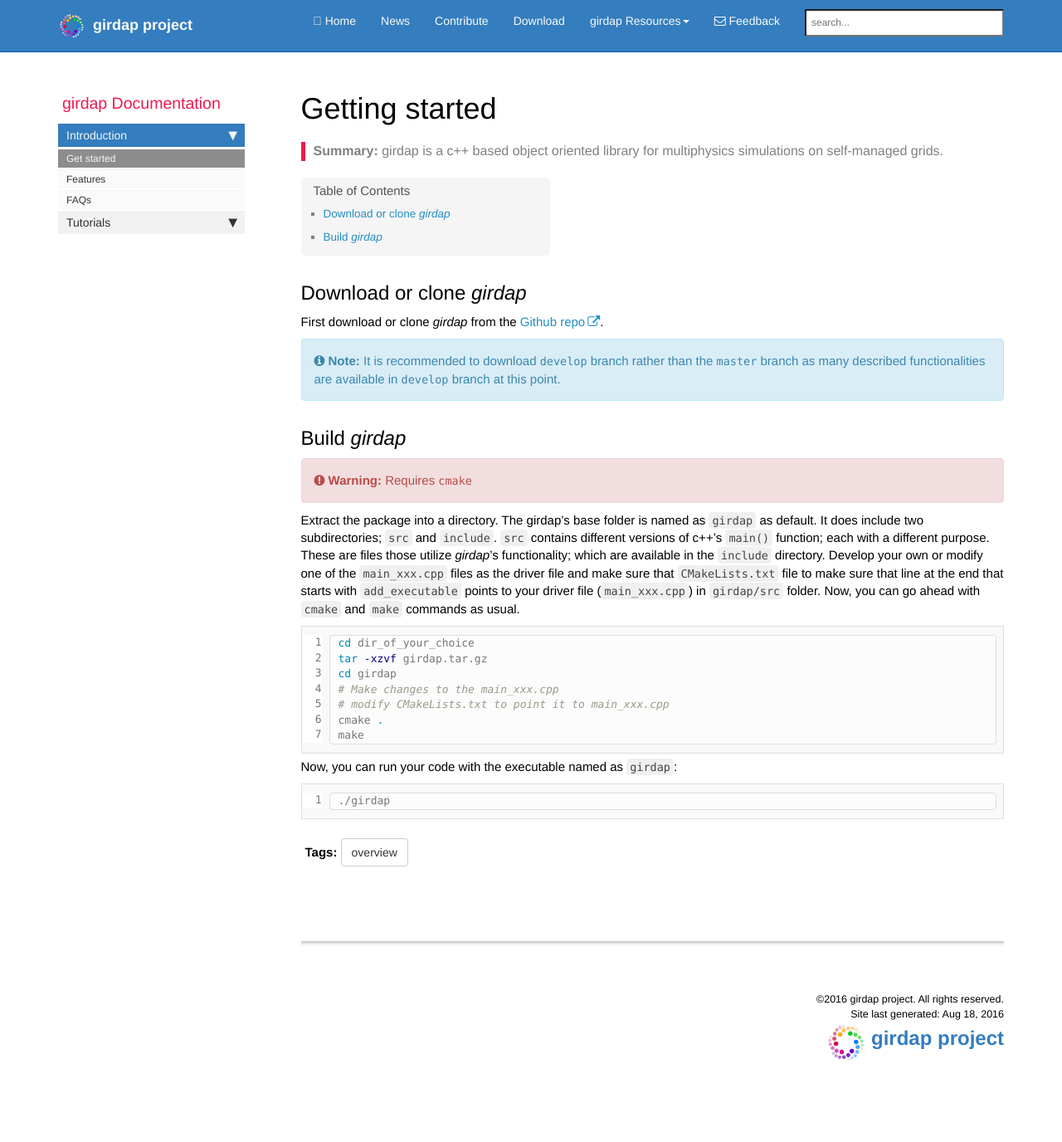
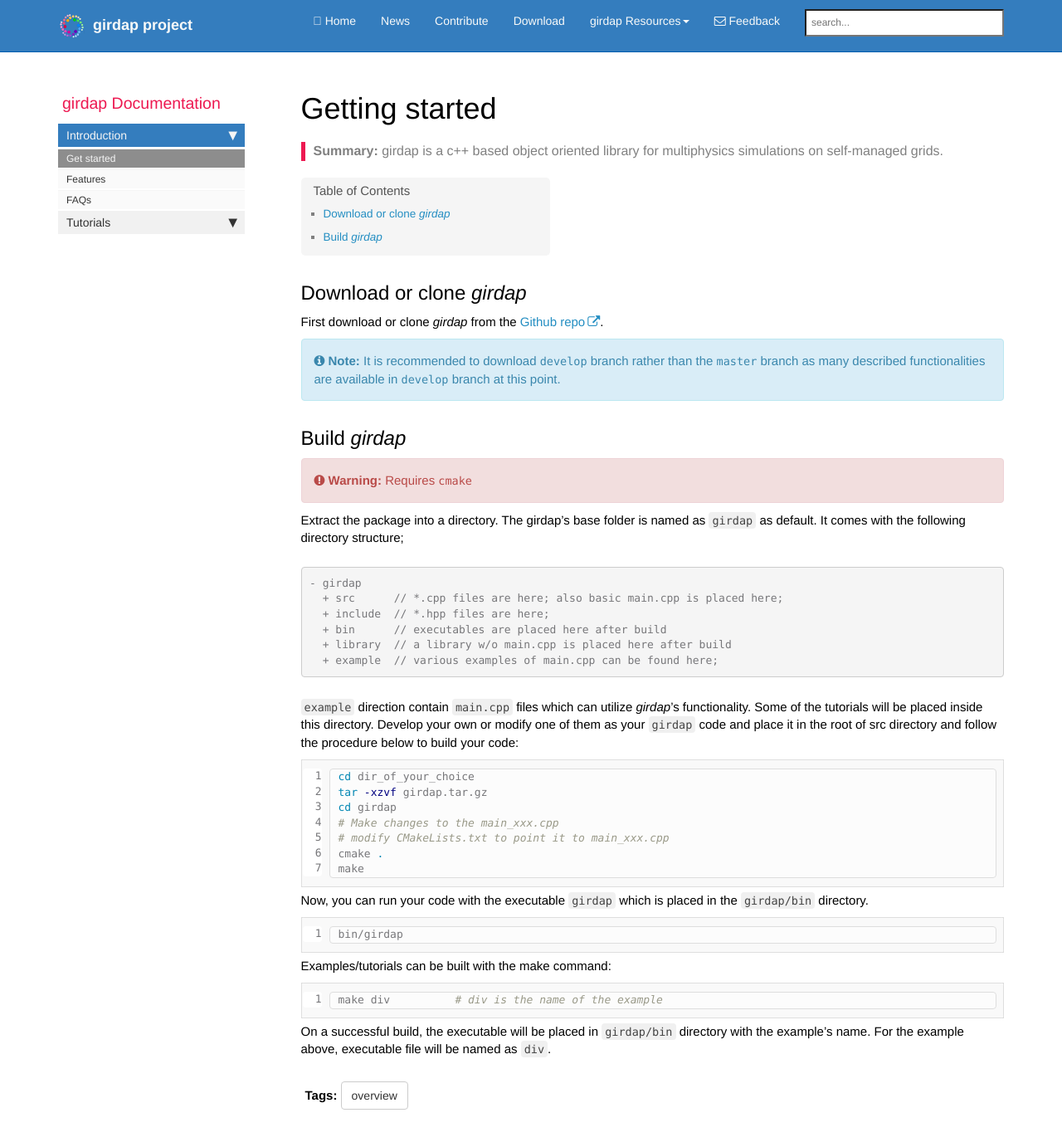
Before and after one commit to uzgoren/girdap, a Jekyll site: the page built from pages/doc/doc_getstarted.md, in a window 1280 px wide and 1400 px high. Shown: the top 1376 px of the window at 83% size. Built offline with Jekyll 4.4.1, drawn with Linux system fonts in a browser that asks for light colours; nearby versions of some CDN libraries; comment, search, counter and statistics services are not loaded.

Commit message:
update getting started

```diff
--- a/pages/doc/doc_getstarted.md
+++ b/pages/doc/doc_getstarted.md
@@ -17,7 +17,17 @@ First download or clone _girdap_ from the [Github repo](https://github.com/uzgor
 
 {% include warning.html content="Requires `cmake`" %}
 
-Extract the package into a directory. The girdap's base folder is named as `girdap` as default. It does include two subdirectories; `src` and `include`. `src` contains different versions of c++'s `main()` function; each with a different purpose. These are files those utilize _girdap_'s functionality; which are available in the `include` directory. Develop your own or modify one of the `main_xxx.cpp` files as the driver file and make sure that `CMakeLists.txt` file to make sure that line at the end that starts with `add_executable` points to your driver file (`main_xxx.cpp`) in `girdap/src` folder. Now, you can go ahead with `cmake` and `make` commands as usual.
+Extract the package into a directory. The girdap's base folder is named as `girdap` as default. It comes with the following directory structure;
+<pre>
+- girdap
+  + src      // *.cpp files are here; also basic main.cpp is placed here;
+  + include  // *.hpp files are here;
+  + bin      // executables are placed here after build
+  + library  // a library w/o main.cpp is placed here after build
+  + example  // various examples of main.cpp can be found here;
+</pre>
+
+`example` direction contain `main.cpp` files which can utilize _girdap_'s functionality. Some of the tutorials will be placed inside this directory. Develop your own or modify one of them as your `girdap` code and place it in the root of src directory and follow the procedure below to build your code:
 
 {% highlight bash linenos %}
 cd dir_of_your_choice
@@ -29,10 +39,18 @@ cmake .
 make
 {% endhighlight %}
 
-Now, you can run your code with the executable named as `girdap`:
+Now, you can run your code with the executable `girdap` which is placed in the `girdap/bin` directory.
 
 {% highlight bash linenos %}
-./girdap
+bin/girdap
 {% endhighlight %}
 
+Examples/tutorials can be built with the make command:
+
+{% highlight bash linenos %}
+make div          # div is the name of the example
+{% endhighlight %}
+
+On a successful build, the executable will be placed in `girdap/bin` directory with the example's name. For the example above, executable file will be named as `div`.
+
 {% include links.html %}
```
Also changed, not shown: index.md (+25 -4 lines).
